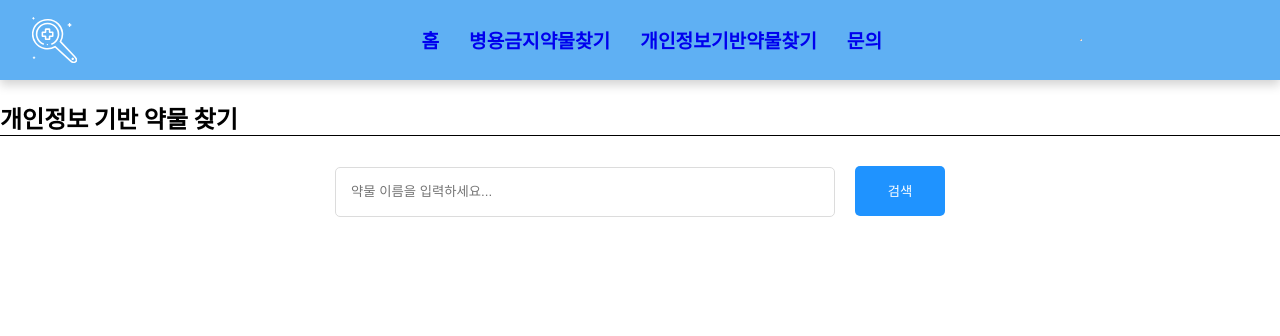
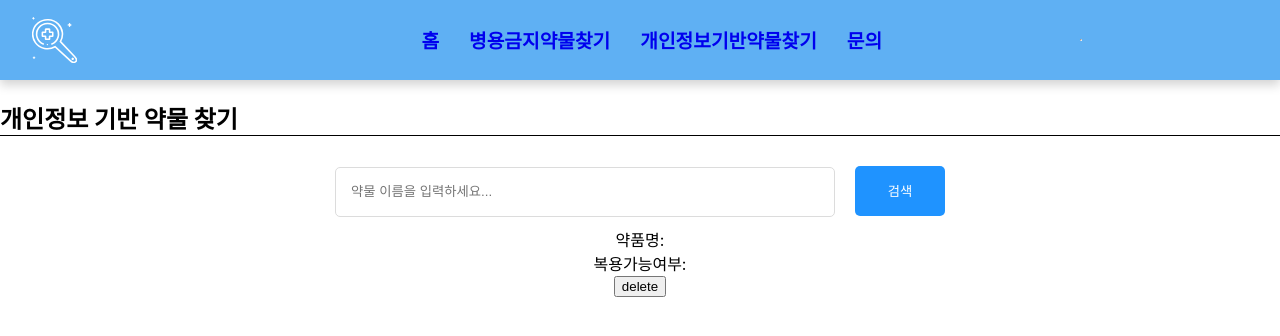
Before and after one commit to LovellR/GSS_Project, a React (Create React App) app in the folder oss-project/: page /detail in a window 1280 px wide. Shown: the top 336 px of the page. Built offline with nearby package versions, Linux system fonts and the light colour scheme.

Commit message:
개인정보 기반 약물 검색 내용을 담을 아이템 컴포넌트 생성

```diff
--- a/oss-project/src/JS/Detail.js
+++ b/oss-project/src/JS/Detail.js
@@ -1,11 +1,12 @@
 import React from 'react';
 import PersonalEditor from './PersonalEditor';
-
+import PersonalItem from './PersonalItem';
 const Detail = () => {
     return (
         <div>
             <h2>개인정보 기반 약물 찾기</h2>
             <PersonalEditor />
+            <PersonalItem />
         </div>
     );
 };
--- /dev/null
+++ b/oss-project/src/JS/PersonalItem.js
@@ -0,0 +1,13 @@
+const PersonalItem = () => {
+    return (
+        <div className="personal_item">
+            <div className="title">약품명: </div>
+            <div className="possible">복용가능여부: </div>
+            <div className="delete_btn">
+                <button>delete</button>
+            </div>
+        </div>
+    );
+};
+
+export default PersonalItem;
```
Also changed, not shown: oss-project/src/JS/PersonalList.js (added).
